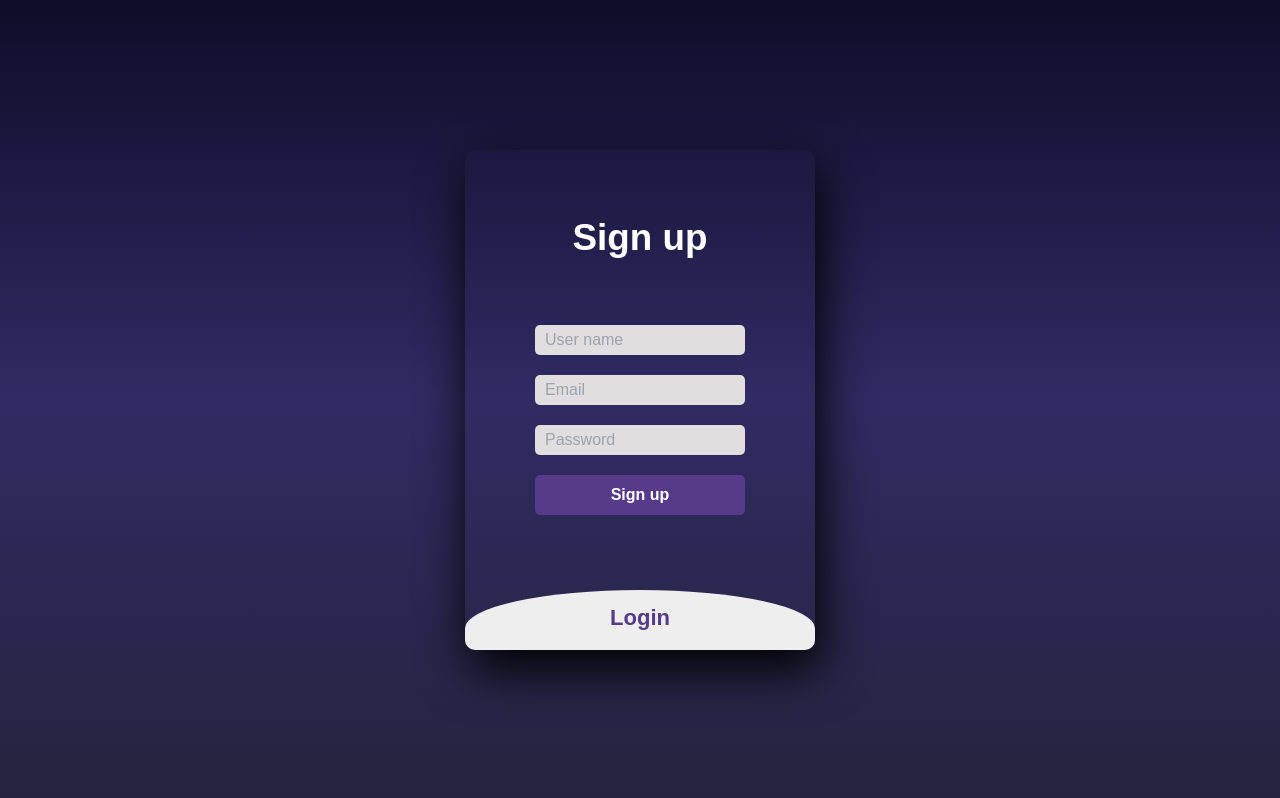
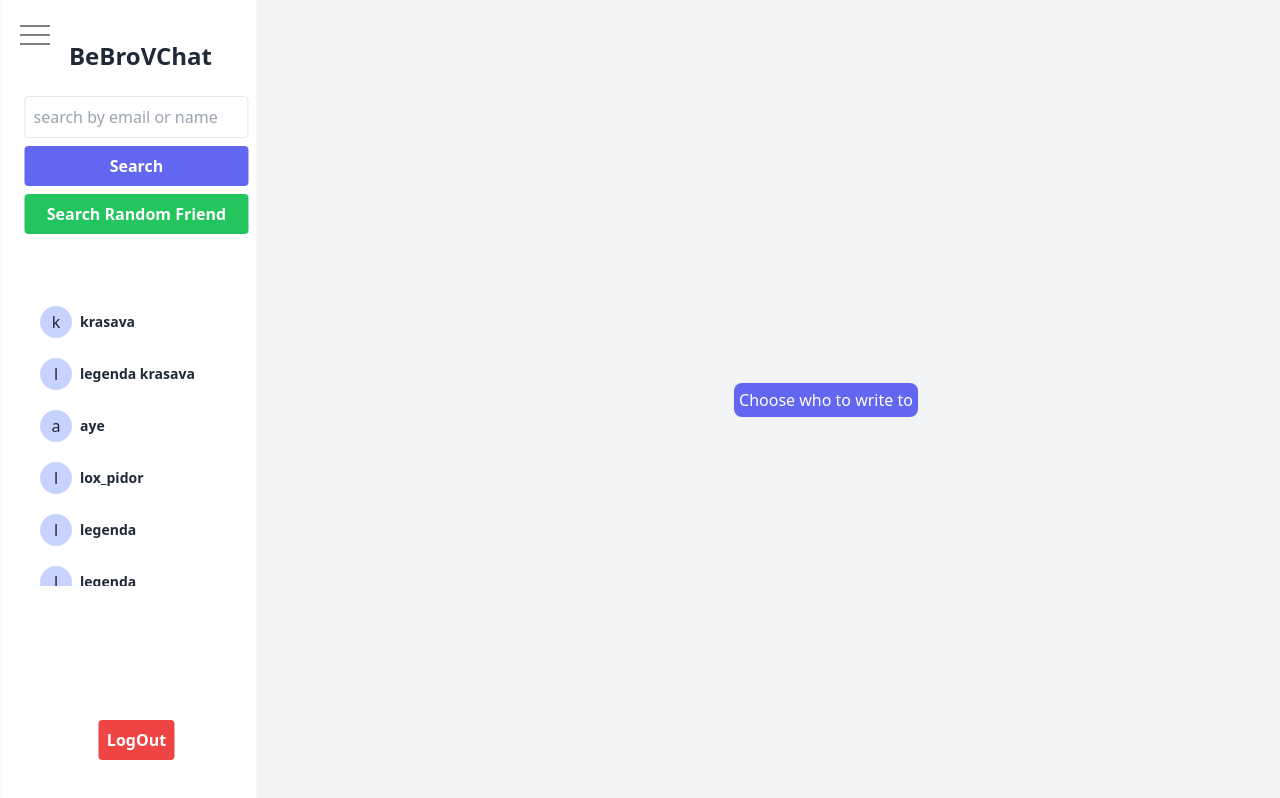
Before and after one commit to 1abobik1/Messenger, a React (Create React App) app in the folder front-end/: page /client in a window 1280 px wide. Before the commit this address led to /. Built offline with nearby package versions, Linux system fonts and the light colour scheme.

Commit message:
created client/id, whoToWrite, temp non require auth

```diff
--- a/front-end/src/App.js
+++ b/front-end/src/App.js
@@ -5,6 +5,8 @@ import {Route, Routes} from "react-router-dom";
 import RequireAuth from "./auth/RequireAuth";
 import {AuthProvider} from "./auth/AuthProvider";
 import NotFound from "./components/NotFound";
+import ClientID from "./components/ClientId";
+import ClientId from "./components/ClientId";
 
 
 function App() {
@@ -17,6 +19,11 @@ function App() {
               <Client/>
             </RequireAuth>
           }/>
+          <Route path="/client/:id" element={
+            <RequireAuth>
+              <ClientId/>
+            </RequireAuth>
+          }/>
           <Route path="/" element={<SignUpLogin/>}/>
           <Route path="*" element={<NotFound/>}/>
         </Routes>
--- a/front-end/src/auth/RequireAuth.jsx
+++ b/front-end/src/auth/RequireAuth.jsx
@@ -7,7 +7,7 @@ const RequireAuth = ({children}) => {
   const {user} = useAuth();
 
   if (!user){
-    return <Navigate to='/' state={{from: location}} replace={true}/>
+    // return <Navigate to='/' state={{from: location}} replace={true}/>
   }
   return children;
 };
--- a/front-end/src/components/BurgerMenu.jsx
+++ b/front-end/src/components/BurgerMenu.jsx
@@ -1,17 +1,17 @@
-import React, { useState } from 'react';
+import React, {useState} from 'react';
 import '../css/burger.css';
 import useAuth from "../auth/useAuth";
-import { useNavigate } from "react-router-dom";
+import {Link, useNavigate} from "react-router-dom";
 
-const BurgerMenu = ({ active, setActive }) => {
+const BurgerMenu = ({active, setActive}) => {
   const [searchQuery, setSearchQuery] = useState('');
-    const [searchResult, setSearchResult] = useState(['krasava','legenda krasava','aye','lox_pidor','legenda','legenda','legenda','legenda']);
+  const [searchResult, setSearchResult] = useState(['krasava', 'legenda krasava', 'aye', 'lox_pidor', 'legenda', 'legenda', 'legenda', 'legenda']);
   const [errorMessage, setErrorMessage] = useState('');
   const [searching, setSearching] = useState(false);
   const [searchPerformed, setSearchPerformed] = useState(false);
-    const { signout } = useAuth();
+  const {signout} = useAuth();
   const navigate = useNavigate();
-    const filteredUsers = searchResult.filter(user=>{
+  const filteredUsers = searchResult.filter(user => {
     return user.toLowerCase().includes(searchQuery.toLowerCase())
   })
 
@@ -27,7 +27,7 @@ const BurgerMenu = ({ active, setActive }) => {
         headers: {
           'Content-Type': 'application/json'
         },
-                body: JSON.stringify({ query: searchQuery })
+        body: JSON.stringify({query: searchQuery})
       });
       if (response.ok) {
         const data = await response.json();
@@ -80,26 +80,26 @@ const BurgerMenu = ({ active, setActive }) => {
           {/* List of users */}
           <div className="flex flex-col mt-8">
             <div className="flex flex-row items-center justify-between text-xs">
-                            <span className={`font-bold ${searchPerformed && searchResult.length === 0 ? 'no-users-found' : 'invisible'}`}>{searchResult.length > 0 ? `Users (${searchResult.length})` : 'No users found'}</span>
+              <span
+                className={`font-bold ${searchPerformed && searchResult.length === 0 ? 'no-users-found' : 'invisible'}`}>{searchResult.length > 0 ? `Users (${searchResult.length})` : 'No users found'}</span>
             </div>
             <div className="flex flex-col space-y-1 mt-4 mx-2 max-h-72 overflow-y-auto scrollbar">
               {filteredUsers.map((user, index) => (
-                                <button
-                                    key={index}
-                                    className="flex flex-row items-center hover:bg-gray-100 rounded-xl p-2"
-                                >
+                <Link key={index} to={`/client/${index}`}>
+                  <button className="flex flex-row items-center hover:bg-gray-100 rounded-xl p-2">
                     <div className="flex items-center justify-center h-8 w-8 bg-indigo-200 rounded-full">
                       {user.charAt(0)}
                     </div>
                     <div className="ml-2 text-sm font-semibold">{user}</div>
                   </button>
+                </Link>
               ))}
             </div>
           </div>
         </div>
         <div className="flex justify-center mb-2">
           <button className="bg-red-500 text-white font-semibold p-2 mt-2 rounded"
-                        onClick={() => signout(() => navigate('/', { replace: true }))}>
+                  onClick={() => signout(() => navigate('/', {replace: true}))}>
             LogOut
           </button>
         </div>
--- a/front-end/src/components/Client.jsx
+++ b/front-end/src/components/Client.jsx
@@ -1,19 +1,9 @@
 import React, { useState, useEffect } from 'react';
 import BurgerMenu from "./BurgerMenu";
-import SendForm from "./SendForm";
+import WhoToWrite from "./WhoToWrite";
 
 const Client = () => {
-    const [menuActive, setMenuActive] = useState(false);
-    const [socket, setSocket] = useState(null);
-
-    useEffect(() => {
-        const ws = new WebSocket("ws://localhost:9000/");
-        setSocket(ws);
-
-        return () => {
-            ws.close();
-        };
-    }, []);
+    const [menuActive, setMenuActive] = useState(true);
 
     return (
         <div className="flex h-screen antialiased text-gray-800 w-screen">
@@ -24,7 +14,7 @@ const Client = () => {
                     </svg>
                 </button>
                 <BurgerMenu active={menuActive} setActive={setMenuActive} />
-                {socket && <SendForm active={menuActive} setActive={setMenuActive} socket={socket} />}
+                <WhoToWrite active={menuActive} setActive={setMenuActive}/>
             </div>
         </div>
     );
--- /dev/null
+++ b/front-end/src/components/ClientId.jsx
@@ -0,0 +1,33 @@
+import React, {useEffect, useState} from 'react';
+import BurgerMenu from "./BurgerMenu";
+import SendForm from "./SendForm";
+
+const ClientId = () => {
+  const [menuActive, setMenuActive] = useState(true);
+  const [socket, setSocket] = useState(null);
+
+  useEffect(() => {
+    const ws = new WebSocket("ws://localhost:9000/");
+    setSocket(ws);
+
+    return () => {
+      ws.close();
+    };
+  }, []);
+
+  return (
+    <div className="flex h-screen antialiased text-gray-800 w-screen">
+      <div className="flex flex-row h-full w-full overflow-x-hidden bg-gray-100">
+        <button className="burger m-5 h-1 w-1 z-10" onClick={() => setMenuActive(!menuActive)}>
+          <svg xmlns="http://www.w3.org/2000/svg" x="0px" y="0px" width="30" height="30" viewBox="0 0 50 50">
+            <path d="M 0 9 L 0 11 L 50 11 L 50 9 Z M 0 24 L 0 26 L 50 26 L 50 24 Z M 0 39 L 0 41 L 50 41 L 50 39 Z"></path>
+          </svg>
+        </button>
+        <BurgerMenu active={menuActive} setActive={setMenuActive} />
+        {socket && <SendForm active={menuActive} setActive={setMenuActive} socket={socket} />}
+      </div>
+    </div>
+  );
+};
+
+export default ClientId;
--- /dev/null
+++ b/front-end/src/components/WhoToWrite.jsx
@@ -0,0 +1,12 @@
+import React from 'react';
+import '../css/whotowrite.css'
+
+const WhoToWrite = ({active, setActive}) => {
+  return (
+    <div className={active ? 'flex flex-wrap justify-center w-screen message' : 'flex flex-wrap justify-center w-screen message active'}>
+        <span className='text'>Choose who to write to</span>
+    </div>
+  );
+};
+
+export default WhoToWrite;
--- /dev/null
+++ b/front-end/src/css/whotowrite.css
@@ -0,0 +1,15 @@
+.message{
+  transform: translateX(0);
+  transition: all 0.2s;
+  align-items: center;
+  margin-left: 4.5rem;
+}
+.text{
+  background-color: rgb(99 102 241);
+  padding: 5px;
+  color: #FFFFFF;
+  border-radius: 8px;
+}
+.message.active{
+  transform: translateX(-17%);
+}
```
Lines whose indentation alone changed are shown as unchanged.
